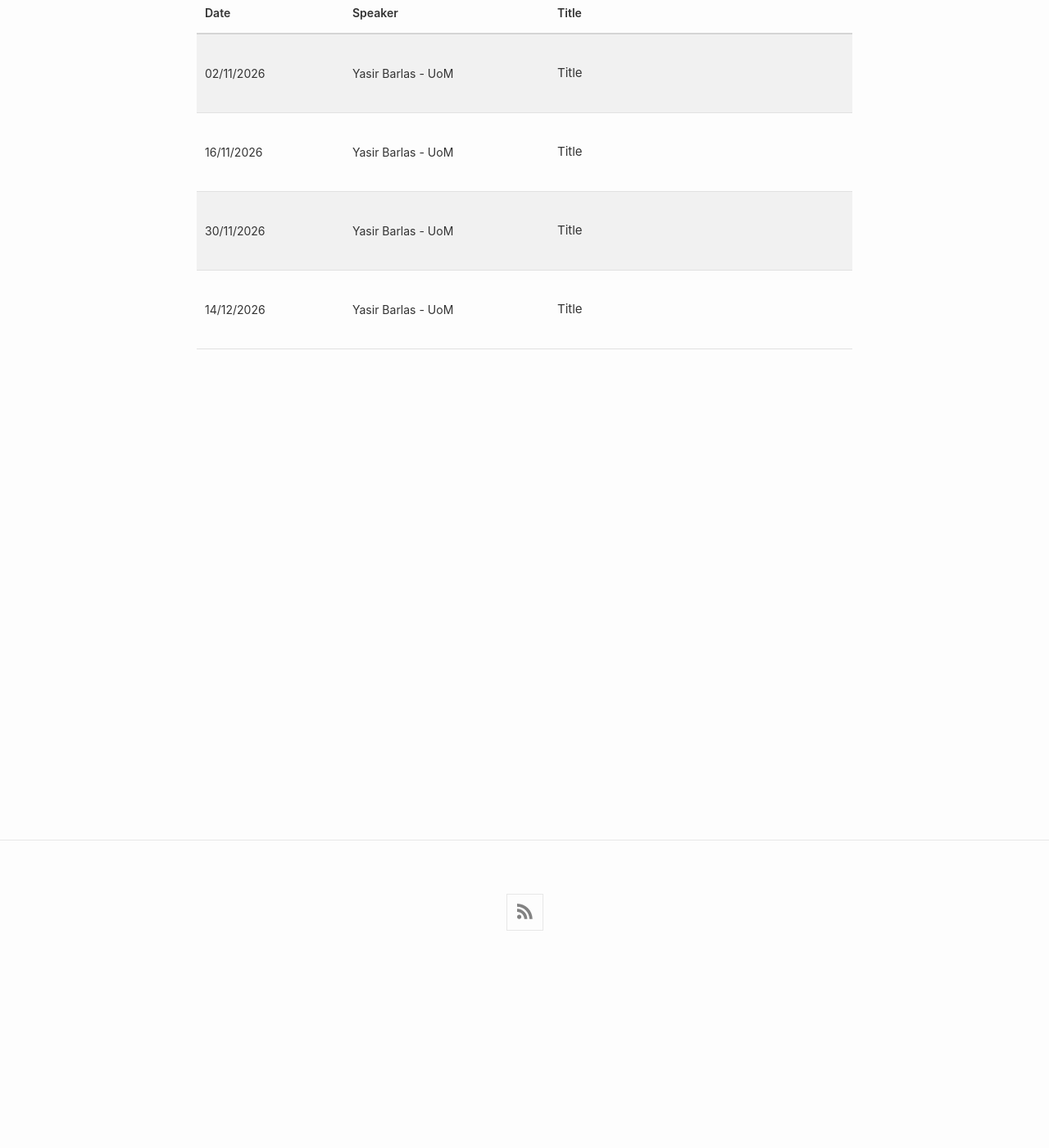
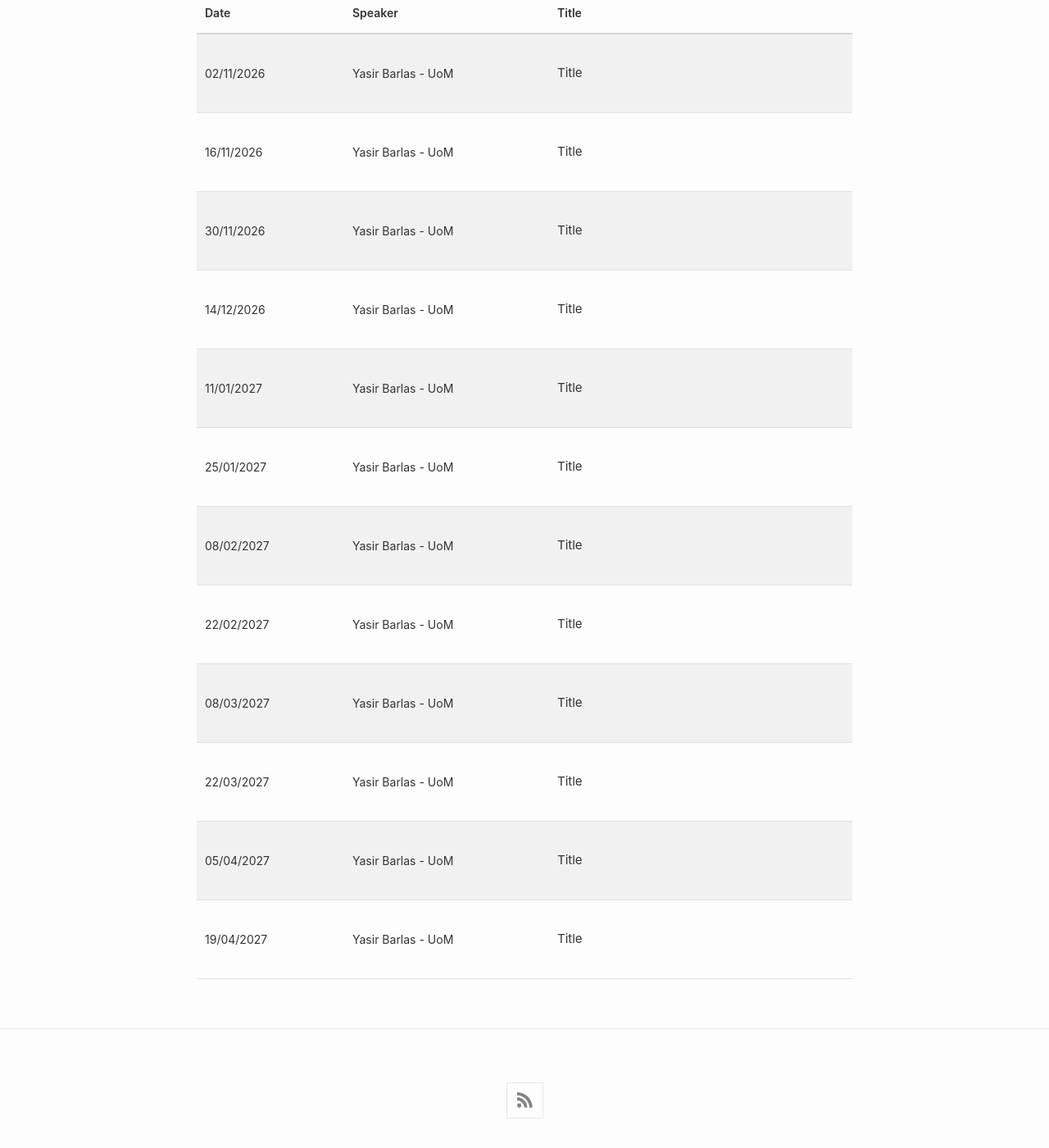
Before and after one commit to bayesiandesign/seminar, a Jekyll site: the page built from schedule.html, in a window 1280 px wide and 1400 px high, scrolled down 230 px. Shown: the whole window at 82% size. Built offline with Jekyll 4.4.1, drawn with Linux system fonts in a browser that asks for light colours; nearby versions of some CDN libraries.

Commit message:
Update schedule.html

```diff
--- a/schedule.html
+++ b/schedule.html
@@ -130,6 +130,230 @@ permalink: /schedule/
 
     </details>
 
+
+    <details class="seminar-row">
+
+        <summary>
+            <div class="seminar-date">
+                11/01/2027
+            </div>
+
+            <div class="seminar-speaker">
+                Yasir Barlas - UoM
+            </div>
+
+            <div class="seminar-title">
+                Title
+            </div>
+
+        </summary>
+
+        <div class="seminar-abstract">
+            <strong>Abstract</strong>
+
+            <p>
+                This is where the abstract for the seminar goes.
+            </p>
+        </div>
+
+    </details>
+
+
+    <details class="seminar-row">
+
+        <summary>
+            <div class="seminar-date">
+                25/01/2027
+            </div>
+
+            <div class="seminar-speaker">
+                Yasir Barlas - UoM
+            </div>
+
+            <div class="seminar-title">
+                Title
+            </div>
+
+        </summary>
+
+        <div class="seminar-abstract">
+            <strong>Abstract</strong>
+
+            <p>
+                This is where the abstract for the seminar goes.
+            </p>
+        </div>
+
+    </details>
+
+
+    <details class="seminar-row">
+
+        <summary>
+            <div class="seminar-date">
+                08/02/2027
+            </div>
+
+            <div class="seminar-speaker">
+                Yasir Barlas - UoM
+            </div>
+
+            <div class="seminar-title">
+                Title
+            </div>
+
+        </summary>
+
+        <div class="seminar-abstract">
+            <strong>Abstract</strong>
+
+            <p>
+                This is where the abstract for the seminar goes.
+            </p>
+        </div>
+
+    </details>
+
+
+    <details class="seminar-row">
+
+        <summary>
+            <div class="seminar-date">
+                22/02/2027
+            </div>
+
+            <div class="seminar-speaker">
+                Yasir Barlas - UoM
+            </div>
+
+            <div class="seminar-title">
+                Title
+            </div>
+
+        </summary>
+
+        <div class="seminar-abstract">
+            <strong>Abstract</strong>
+
+            <p>
+                This is where the abstract for the seminar goes.
+            </p>
+        </div>
+
+    </details>
+
+
+    <details class="seminar-row">
+
+        <summary>
+            <div class="seminar-date">
+                08/03/2027
+            </div>
+
+            <div class="seminar-speaker">
+                Yasir Barlas - UoM
+            </div>
+
+            <div class="seminar-title">
+                Title
+            </div>
+
+        </summary>
+
+        <div class="seminar-abstract">
+            <strong>Abstract</strong>
+
+            <p>
+                This is where the abstract for the seminar goes.
+            </p>
+        </div>
+
+    </details>
+
+
+    <details class="seminar-row">
+
+        <summary>
+            <div class="seminar-date">
+                22/03/2027
+            </div>
+
+            <div class="seminar-speaker">
+                Yasir Barlas - UoM
+            </div>
+
+            <div class="seminar-title">
+                Title
+            </div>
+
+        </summary>
+
+        <div class="seminar-abstract">
+            <strong>Abstract</strong>
+
+            <p>
+                This is where the abstract for the seminar goes.
+            </p>
+        </div>
+
+    </details>
+
+
+    <details class="seminar-row">
+
+        <summary>
+            <div class="seminar-date">
+                05/04/2027
+            </div>
+
+            <div class="seminar-speaker">
+                Yasir Barlas - UoM
+            </div>
+
+            <div class="seminar-title">
+                Title
+            </div>
+
+        </summary>
+
+        <div class="seminar-abstract">
+            <strong>Abstract</strong>
+
+            <p>
+                This is where the abstract for the seminar goes.
+            </p>
+        </div>
+
+    </details>
+
+
+    <details class="seminar-row">
+
+        <summary>
+            <div class="seminar-date">
+                19/04/2027
+            </div>
+
+            <div class="seminar-speaker">
+                Yasir Barlas - UoM
+            </div>
+
+            <div class="seminar-title">
+                Title
+            </div>
+
+        </summary>
+
+        <div class="seminar-abstract">
+            <strong>Abstract</strong>
+
+            <p>
+                This is where the abstract for the seminar goes.
+            </p>
+        </div>
+
+    </details>
+
 </div>
 
 </div>
```
